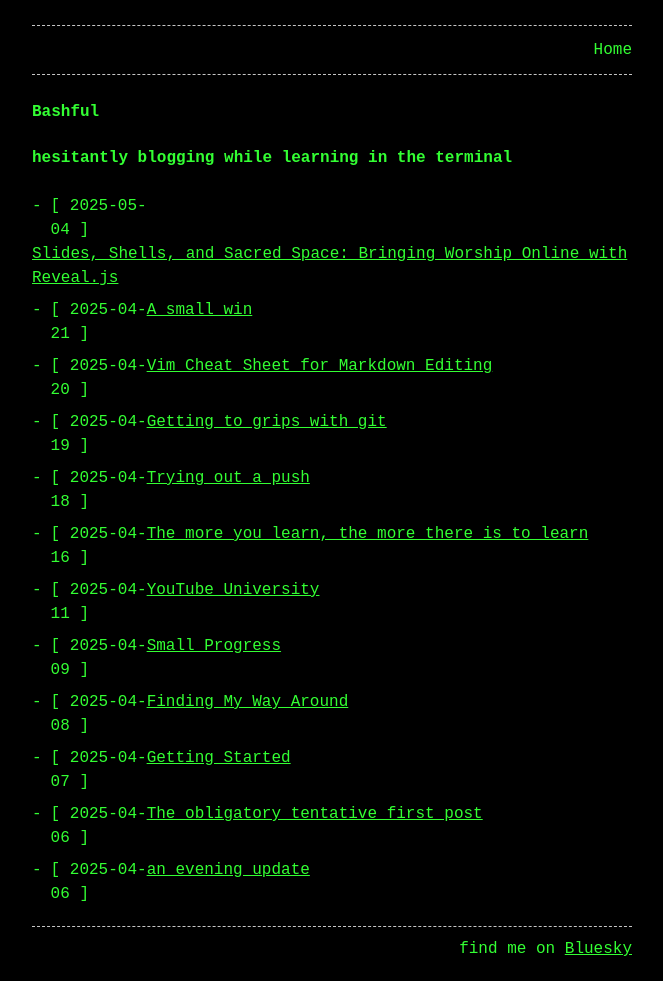
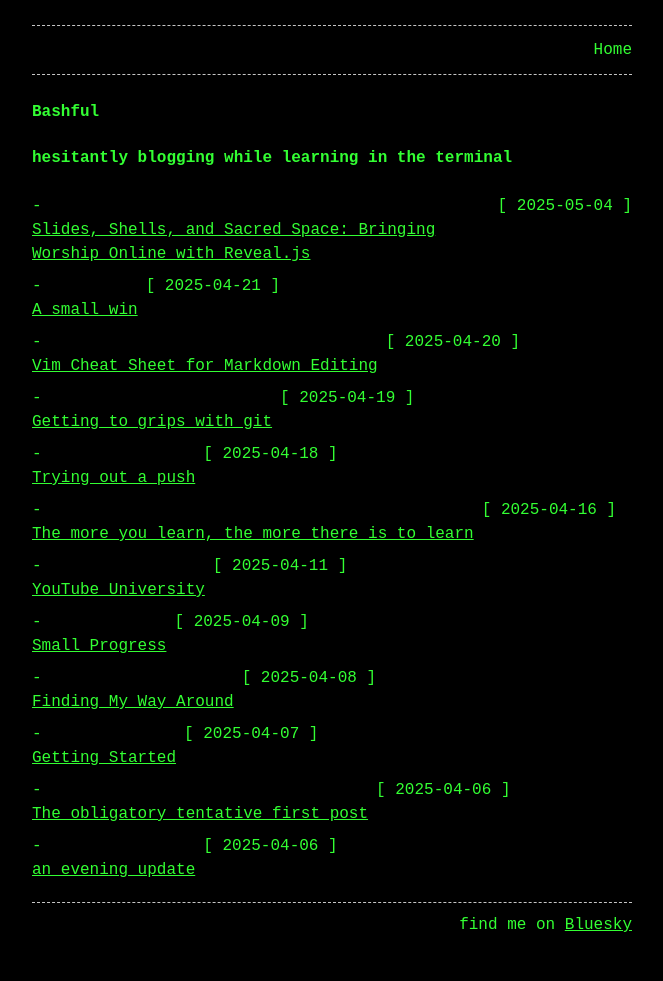
Before and after one commit to revrichard/revrichard.github.io, a Jekyll site: the page built from index.md, in a window 1280 px wide. Shown: the whole page, without its empty margins (308-971 px from the left). Built offline with Jekyll 4.4.1, drawn with Linux system fonts in a browser that asks for light colours; after the commit the page ends 957 px from its top, so only the background shows below that.

Commit message:
layout corrected with grid

```diff
--- a/_sass/base.scss
+++ b/_sass/base.scss
@@ -30,14 +30,16 @@ footer { color: var(--text-color);  border-top: var(--border);  margin: 20px aut
 header { margin-top: 25px;  margin-bottom: 10px; }
 header p { text-align: left;  margin: 0; }
 footer { margin-bottom: 20px; }
+
 .post-list {
   list-style: none;
   padding-left: 0;
 }
 
 .post-list-item {
-  display: flex;
-  flex-wrap: wrap;
+  display: grid;
+  grid-template-columns: auto 1fr;
+  column-gap: 0.5rem;
   align-items: baseline;
   margin-bottom: 0.5rem;
 }
@@ -49,13 +51,14 @@ footer { margin-bottom: 20px; }
 }
 
 .post-date {
-  flex: 0 0 10ch;
+  white-space: nowrap;
 }
 
 .post-title {
-  flex: 1 1 auto;
   word-break: break-word;
 }
+
+
 /**
  * Highlight/Markup
  */
```
